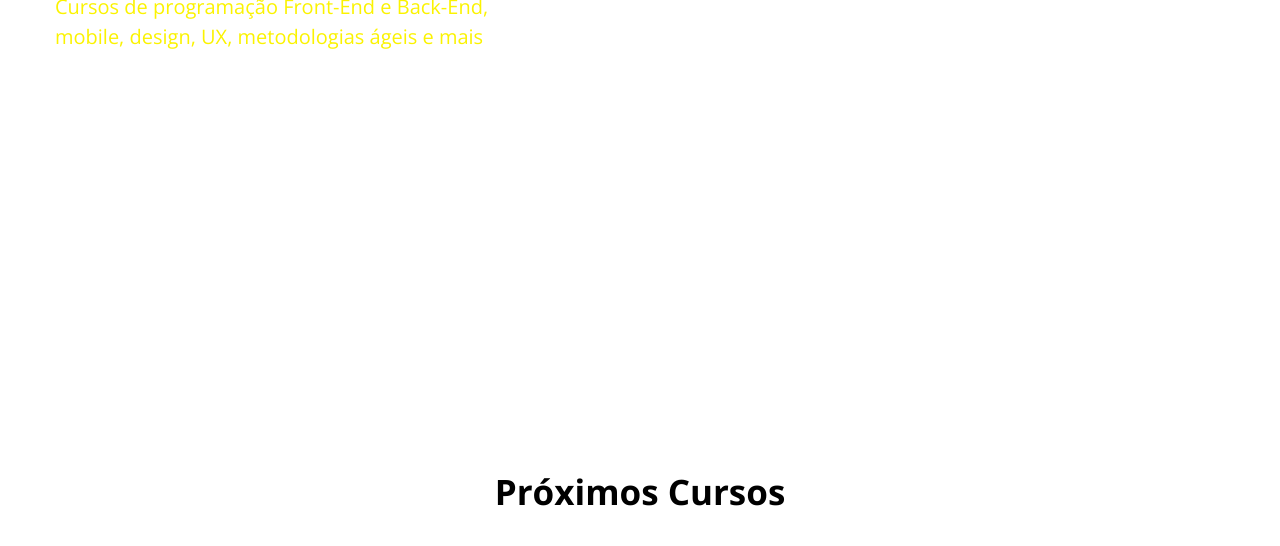
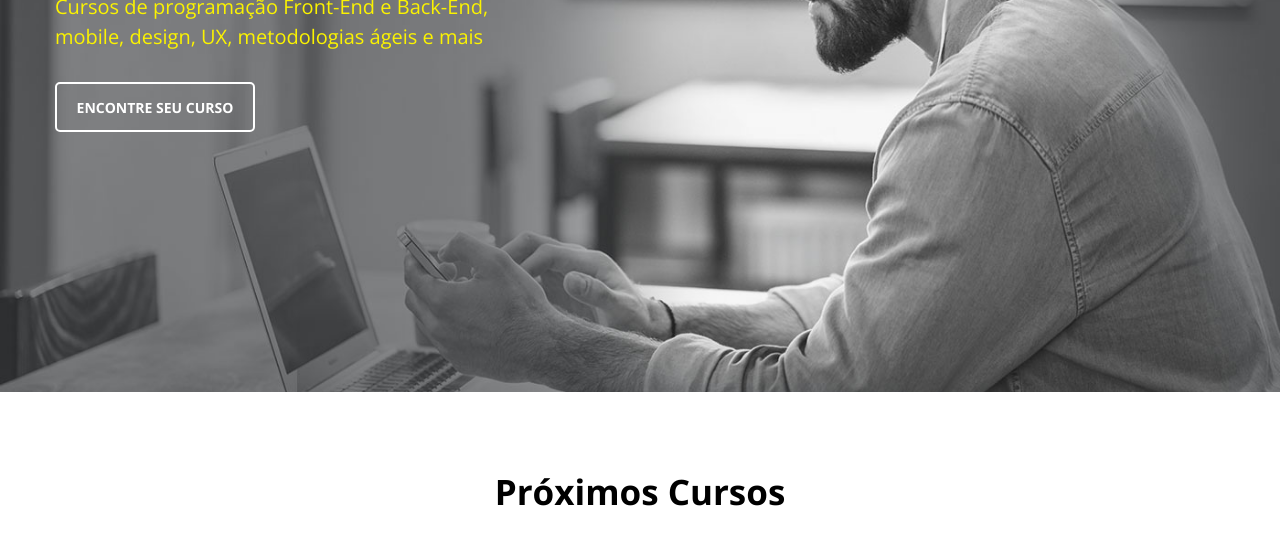
Before and after one commit to GoharaJunior/caelum, a website: page index.html in a window 1280 px wide. Shown: the part 411-957 px from the top of the page. Drawn offline with nearby package versions, Linux system fonts and the light colour scheme; the site is published under a folder, as on GitHub Pages, so addresses that start at the root find nothing.

Commit message:
Ajustes para GitHub Pages

```diff
--- a/css/styles.css
+++ b/css/styles.css
@@ -138,7 +138,7 @@ img {
 
 .intro-bg {
   height: 700px;
-  background-image: url("/img/background-01.jpg");
+  background-image: url("../img/background-01.jpg");
   background-repeat: no-repeat;
   background-position: center;
   background-size: cover;
```
